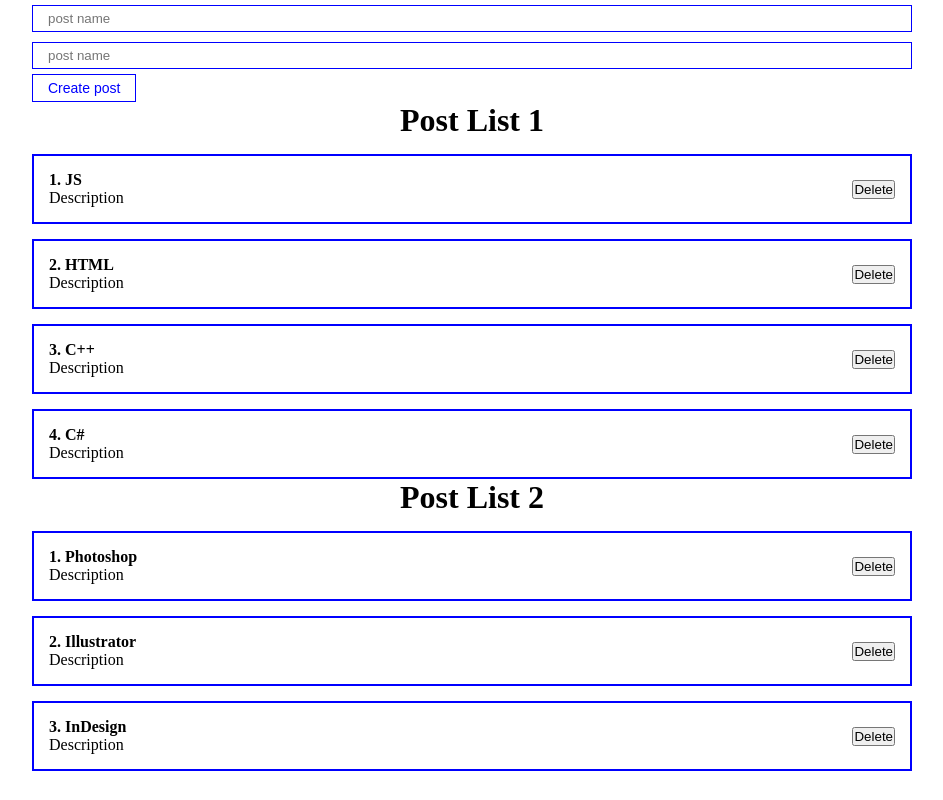
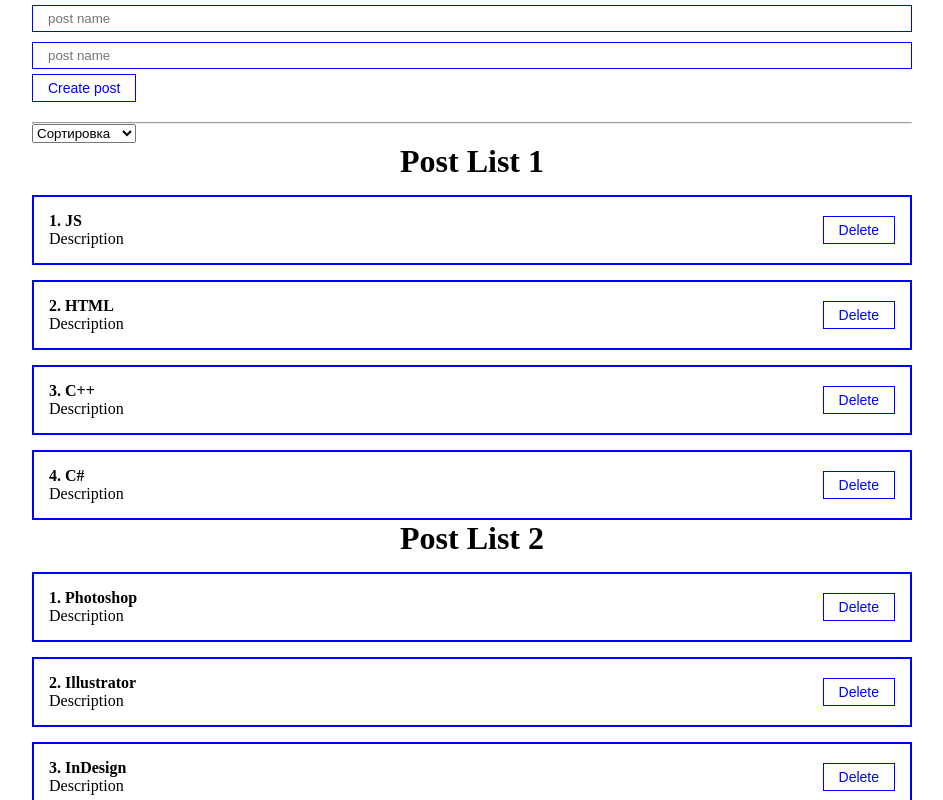
Before and after one commit to TheLarhand/test-project1, a React (Create React App) app in the folder my-app/: page / in a window 1280 px wide. Shown: the top 800 px of the page, without its empty margins (168-1111 px from the left). Built offline with nearby package versions, Linux system fonts and the light colour scheme.

Commit message:
add functions to delete and sort posts

```diff
--- a/my-app/src/App.js
+++ b/my-app/src/App.js
@@ -3,10 +3,11 @@
 // import Counter from "./components/Counter";
 // import ClassCounter from "./components/ClassCounter";
 import PostList from "./components/PostList";
-import MyBytton from "./components/UI/button/MyButton";
-import MyInput from "./components/UI/input/MyInput";
+
 import ProductItem from "./components/ProductItem";
 import ProductsContainer from "./components/ProductsContainer";
+import PostForm from "./components/PostForm";
+import MySelect from "./components/UI/select/MySelect";
 
 function App() {
 
@@ -35,47 +36,49 @@
     {id: 3, image: "https://object.pscloud.io/cms/cms/Photo/img_0_65_504_3_1.jpg", title: "монитор", price: 100000},
   ])
 
-  const[post, setPost] = useState({title: '', body: ''})
+
 
   // const [title, setTitle] = useState('')
   // const [body, setBody] = useState('')
   // const bodyInputRef = useRef();
 
-  const addNewPost = (e) => {
-    e.preventDefault();
+  const [selectedSort, setSelectedSort] = useState('')
 
-    setPosts([...posts, {...post, id: Date.now()}])
-    setPost({title: '', body: ''})
+  const createPost = (newPost) => {
+    setPosts([...posts, newPost]);
   }
+
+  const removePost = (post) => {
+    setPosts(posts.filter(p => p.id !== post.id));
+  }
+
+  const sortPosts = (sort) => {
+    setSelectedSort(sort);
+    setPosts([...posts].sort((a, b) => a[sort].localeCompare(b[sort])))
+  }
+
 
   return (
     <div className="App">
-      <form>
-        {/* Управляемый компонент  */}
-        <MyInput
-          value={post.title}
-          onChange={e => setPost({...post, title: e.target.value})}
-          type="text"
-          placeholder="post name"
-         />
-         <MyInput
-          value={post.body}
-          onChange={e => setPost({...post, body: e.target.value})}
-          type="text"
-          placeholder="post name"
-         />
+        <PostForm create={createPost}/>
+        <hr style={{marginTop: "20px"}}/>
+        <MySelect
+          value={selectedSort}
+          onChange={sortPosts}
+          defaultValue={"Сортировка"}
+          options={[
+            {value: 'title', name: 'По названию'},
+            {value: 'body', name: 'По описанию'}
+          ]}
+        />
+        {posts.length !== 0
+        ?
+        <PostList remove={removePost} posts={posts} title="Post List 1"/>
+        :
+        <h1 style={{textAlign: "center"}}>Постов нет :(</h1>
 
+        }
 
-         {/* Неуправляемый компонент/Неконтролируемый компонент
-        <MyInput
-         ref={bodyInputRef}
-         type="text"
-         placeholder="post description"
-         /> */}
-
-        <MyBytton onClick={addNewPost}>Create post</MyBytton>
-      </form>
-        <PostList posts={posts} title="Post List 1"/>
         <PostList posts={posts2} title="Post List 2"/>
       {/* <h1>{value}</h1>
       <input
--- /dev/null
+++ b/my-app/src/components/PostForm.jsx
@@ -0,0 +1,50 @@
+import React, { useState } from "react";
+import MyBytton from "./UI/button/MyButton";
+import MyInput from "./UI/input/MyInput";
+
+
+
+const PostForm = ({create}) => {
+    const[post, setPost] = useState({title: '', body: ''})
+
+    const addNewPost = (e) => {
+        e.preventDefault();
+
+        const newPost = {
+            ...post, id: Date.now()
+        }
+        create(newPost)
+        // setPosts([...posts, {...post, id: Date.now()}])
+        setPost({title: '', body: ''})
+      }
+
+    return (
+        <form>
+        {/* Управляемый компонент  */}
+        <MyInput
+          value={post.title}
+          onChange={e => setPost({...post, title: e.target.value})}
+          type="text"
+          placeholder="post name"
+         />
+         <MyInput
+          value={post.body}
+          onChange={e => setPost({...post, body: e.target.value})}
+          type="text"
+          placeholder="post name"
+         />
+
+
+         {/* Неуправляемый компонент/Неконтролируемый компонент
+        <MyInput
+         ref={bodyInputRef}
+         type="text"
+         placeholder="post description"
+         /> */}
+
+        <MyBytton onClick={addNewPost}>Create post</MyBytton>
+      </form>
+    )
+}
+
+export default PostForm;
--- a/my-app/src/components/PostItem.jsx
+++ b/my-app/src/components/PostItem.jsx
@@ -1,3 +1,5 @@
+import MyBytton from "./UI/button/MyButton";
+
 const PostItem = (props) => {
     return (
         <div className="post">
@@ -8,7 +10,7 @@
             </div>
           </div>
           <div className="post__btns">
-            <button>Delete</button>
+            <MyBytton onClick={() => props.remove(props.post)}>Delete</MyBytton>
           </div>
         </div>
     )
--- a/my-app/src/components/PostList.jsx
+++ b/my-app/src/components/PostList.jsx
@@ -1,13 +1,13 @@
 import PostItem from "./PostItem";
 
-const PostList = ({posts, title}) => {
+const PostList = ({remove, posts, title}) => {
     return (
         <div>
             <h1 style={{textAlign: 'center'}}>
                 {title}
             </h1>
             {posts.map((post, index) =>
-                <PostItem number={index + 1} post={post} key={post.id}/>
+                <PostItem remove={remove} number={index + 1} post={post} key={post.id}/>
             )}
         </div>
 
--- /dev/null
+++ b/my-app/src/components/UI/select/MySelect.jsx
@@ -0,0 +1,17 @@
+const MySelect = ({options, defaultValue, value, onChange}) =>{
+    return (
+        <select
+            value={value}
+            onChange={event => onChange(event.target.value)}
+        >
+            <option disabled value="">{defaultValue}</option>
+            {options.map(option =>
+                <option key={option.value} value={option.value}>
+                    {option.name}
+                </option>
+            )}
+        </select>
+    )
+}
+
+export default MySelect;
```
